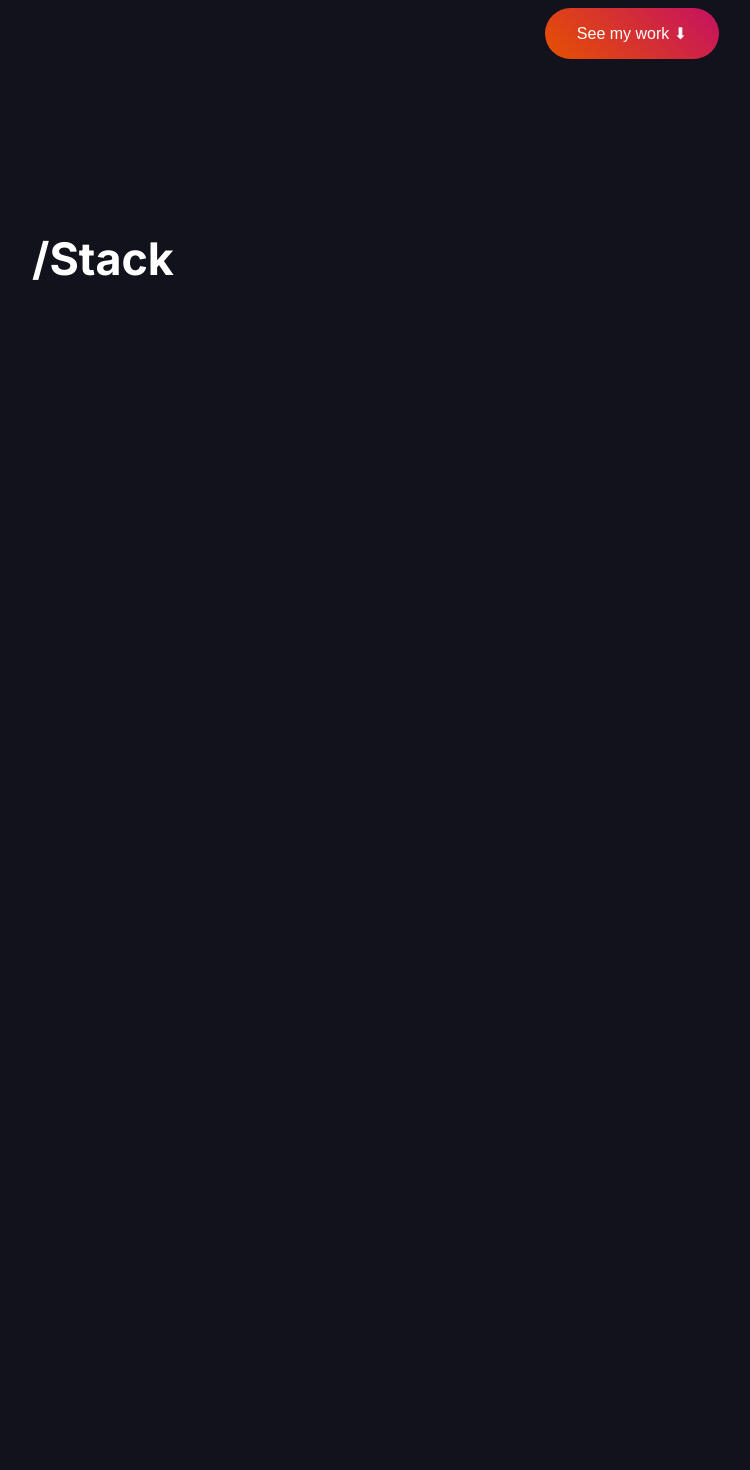
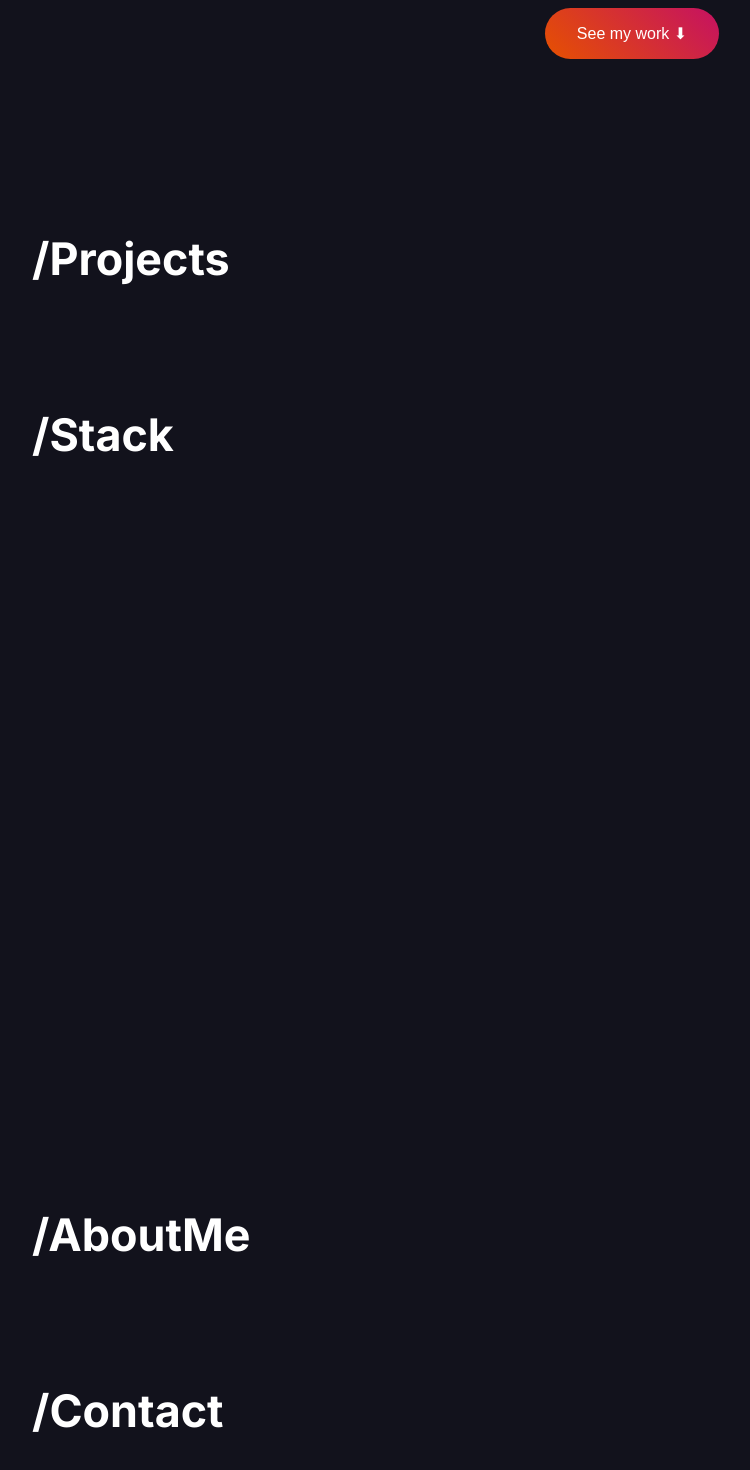
Before and after one commit to daramosn/portfolio, a Next.js app: page / in a window 1280 px wide. Shown: the part 588-2058 px from the top of the page, without its empty margins (8-758 px from the left). Before the commit the page ends 1559 px from the top, so only its background shows below. Built offline with nearby package versions, Linux system fonts and the light colour scheme.

Commit message:
feat: architecture updated

```diff
--- a/src/app/layout.tsx
+++ b/src/app/layout.tsx
@@ -1,7 +1,7 @@
 import React from 'react'
 import type { Metadata } from 'next'
 import { Inter } from 'next/font/google'
-import { DarkModeContextProvider } from '../components/store/darkMode'
+import { DarkModeContextProvider } from '../store/darkMode'
 
 import './globals.css'
 
--- a/src/app/page.tsx
+++ b/src/app/page.tsx
@@ -1,5 +1,8 @@
+import AboutMe from '@/components/AboutMe/AboutMe'
+import Contact from '@/components/Contact/Contact'
 import Hero from '@/components/Hero/Hero'
 import Navbar from '@/components/Navbar/Navbar'
+import Projects from '@/components/Projects/Projects'
 import Stack from '@/components/Stack/Stack'
 
 export default function Home() {
@@ -7,7 +10,10 @@ export default function Home() {
     <>
       <Navbar />
       <Hero />
+      <Projects />
       <Stack />
+      <AboutMe />
+      <Contact />
     </>
   )
 }
--- /dev/null
+++ b/src/components/AboutMe/AboutMe.scss
@@ -0,0 +1,9 @@
+@use '../../styles/styles.scss' as *;
+
+.about-me {
+  padding: 16px max(32px, calc((100vw - $body-width) / 2));
+
+  &__title {
+    font-size: $h3;
+  }
+}
--- /dev/null
+++ b/src/components/AboutMe/AboutMe.tsx
@@ -0,0 +1,11 @@
+import './AboutMe.scss'
+
+const AboutMe = () => {
+  return (
+    <div className="about-me">
+      <h3 className="about-me__title">/AboutMe</h3>
+    </div>
+  )
+}
+
+export default AboutMe
--- /dev/null
+++ b/src/components/Contact/Contact.scss
@@ -0,0 +1,9 @@
+@use '../../styles/styles.scss' as *;
+
+.contact {
+  padding: 16px max(32px, calc((100vw - $body-width) / 2));
+
+  &__title {
+    font-size: $h3;
+  }
+}
--- /dev/null
+++ b/src/components/Contact/Contact.tsx
@@ -0,0 +1,11 @@
+import './Contact.scss'
+
+const Contact = () => {
+  return (
+    <div className="contact">
+      <h3 className="contact__title">/Contact</h3>
+    </div>
+  )
+}
+
+export default Contact
--- /dev/null
+++ b/src/components/Projects/Projects.scss
@@ -0,0 +1,9 @@
+@use '../../styles/styles.scss' as *;
+
+.projects {
+  padding: 16px max(32px, calc((100vw - $body-width) / 2));
+
+  &__title {
+    font-size: $h3;
+  }
+}
--- /dev/null
+++ b/src/components/Projects/Projects.tsx
@@ -0,0 +1,11 @@
+import './Projects.scss'
+
+const Projects = () => {
+  return (
+    <div className="projects">
+      <h3 className="projects__title">/Projects</h3>
+    </div>
+  )
+}
+
+export default Projects
--- a/src/components/UI/DarkModeButton/DarkModeButton.tsx
+++ b/src/components/UI/DarkModeButton/DarkModeButton.tsx
@@ -1,6 +1,6 @@
 'use client'
 import React, { ButtonHTMLAttributes, FC, useContext } from 'react'
-import DarkContext from '@/components/store/darkMode'
+import DarkContext from '@/store/darkMode'
 
 import './DarkModeButton.scss'
 
```
Also changed, not shown: src/store/darkMode.js (renamed from src/components/store/darkMode.js).
